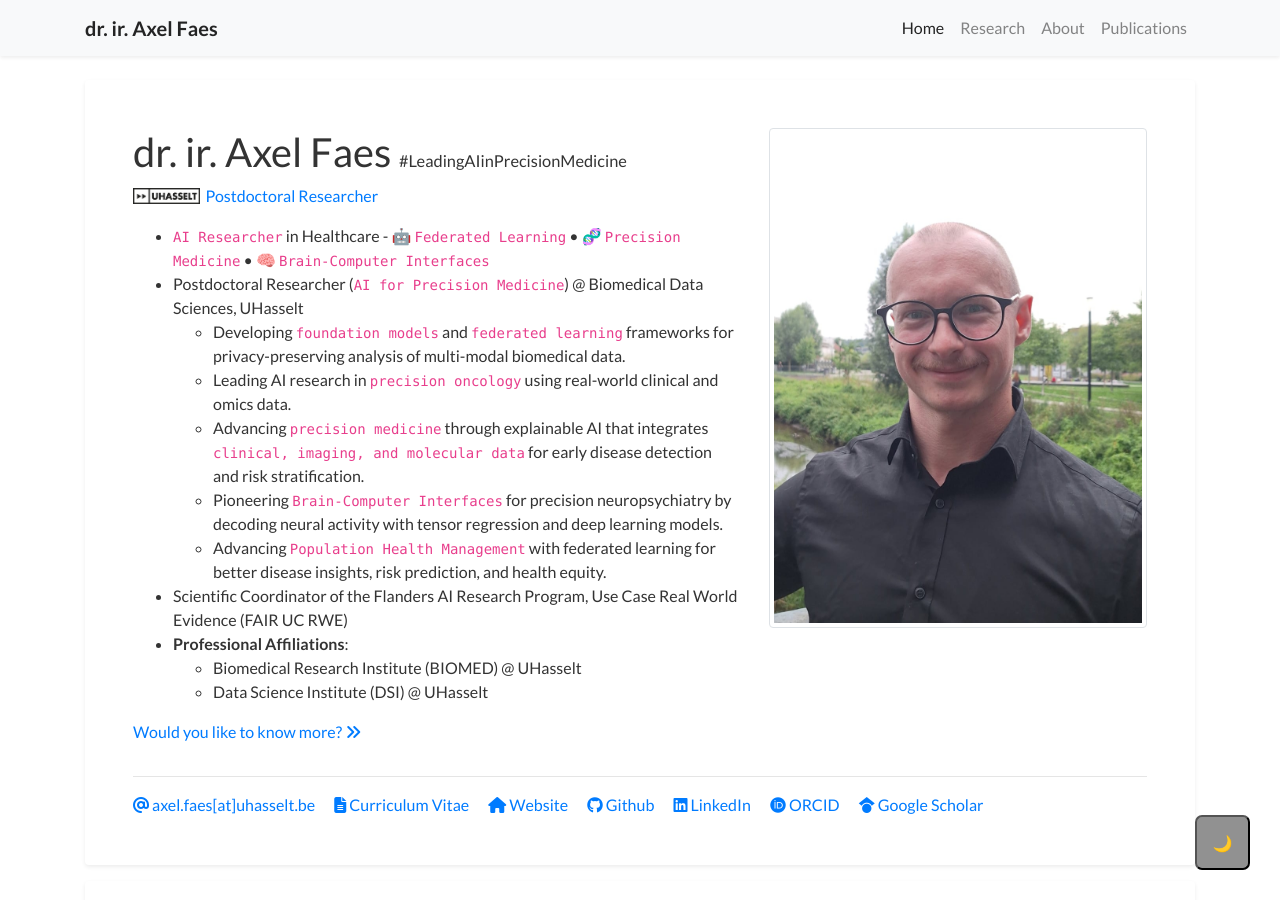
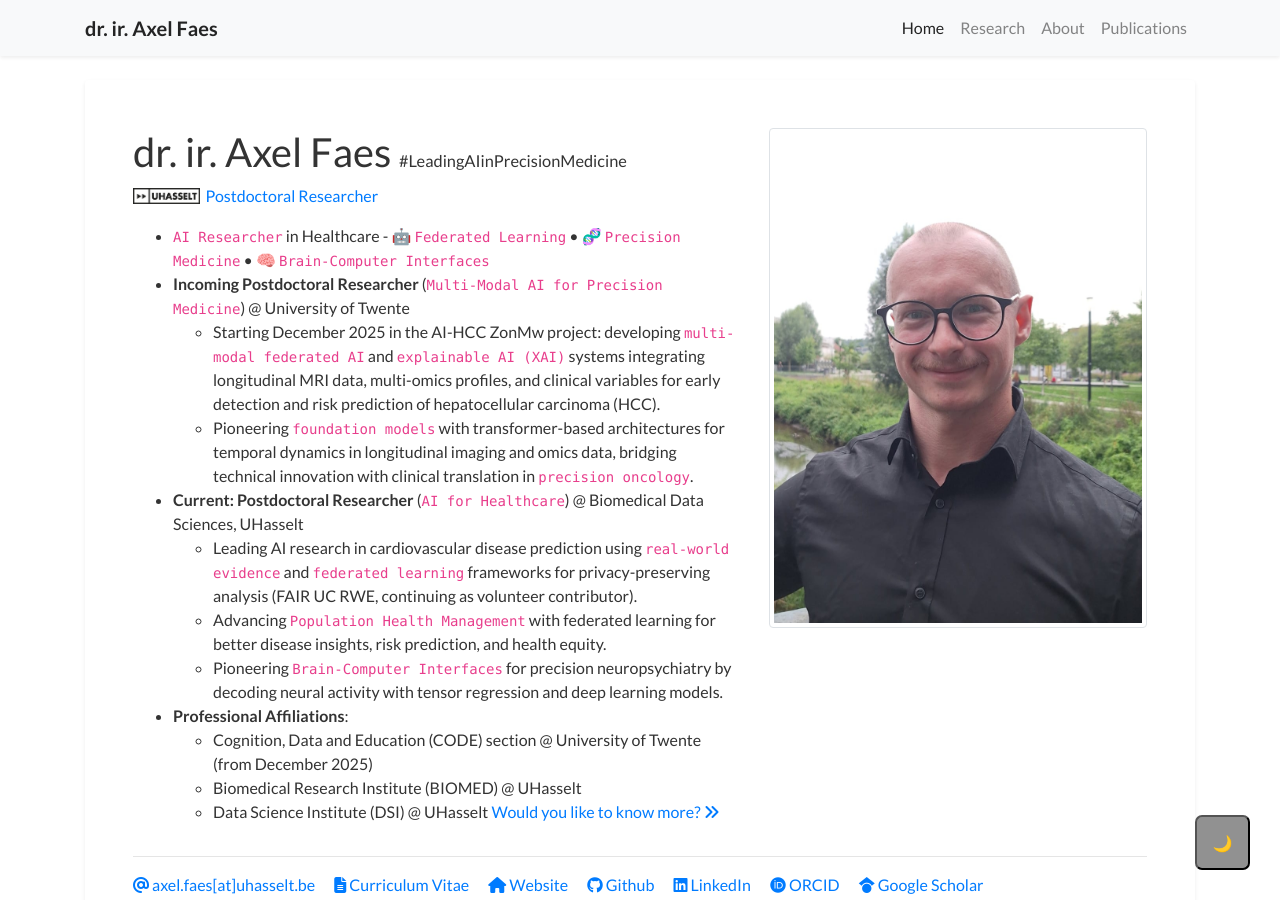
Before and after one commit to TheAxeC/theaxec.github.io, a Jekyll site: the page built from _pages/index.md, in a window 1280 px wide and 900 px high. Built offline with Jekyll 4.4.1, drawn with Linux system fonts in a browser that asks for light colours; a style sheet for code colours, icons or effects is not loaded; some of the changed text lies outside the part shown.

Commit message:
update current position

```diff
--- a/_data/data.yml
+++ b/_data/data.yml
@@ -40,7 +40,7 @@ experience:
   title: Work & Research Experience
   content:
     - title: "Postdoctoral Researcher: Foundation Models & Multi-Modal Federated Learning for Precision Medicine and Liver Cancer Detection"
-      location: University of Twente
+      location: University of Twente / Medisch Spectrum Twente
       duration: January 2026 - Current
       min: true
       about: |
--- a/_data/website.yml
+++ b/_data/website.yml
@@ -41,36 +41,39 @@ description:
       url: 'https://www.uhasselt.be/en/instituten-en/biomed-en/immunology/biomedical-data-sciences'
       image: 'assets/images/badges/UHasselt.jpg'
   content_mobile: |
-    AI Researcher in Healthcare | 🤖 Federated Learning • 🧬 Precision Medicine • 🧠 Brain-Computer Interfaces
+    AI Researcher in Healthcare - 🤖 Federated Learning • 🧬 Precision Medicine • 🧠 Brain-Computer Interfaces
 
-    Postdoctoral Researcher (`AI for Precision Medicine`) @ Biomedical Data Sciences, UHasselt
+    Incoming Postdoctoral Researcher (`Multi-Modal AI for Precision Medicine`) @ University of Twente (starting December 2025)
 
-    Scientific Coordinator of the Flanders AI Research Program, Use Case Real World Evidence (FAIR UC RWE)
+    Current: Postdoctoral Researcher @ Biomedical Data Sciences, UHasselt
 
     **Research Focus**:
       - Foundation models for precision medicine
       - Federated learning for privacy-preserving healthcare analytics
-      - Multi-modal AI integrating clinical, imaging, and omics data
+      - Explainable AI (XAI) for early cancer detection and risk stratification
+      - Multi-modal AI integrating clinical, imaging, and omics data for precision oncology
 
     **Professional Affiliations**:
-      - Biomedical Research Institute (BIOMED)
-      - Data Science Institute (DSI)
+      - University of Twente (Cognition, Data and Education section)
+      - Biomedical Research Institute (BIOMED) @ UHasselt
+      - Data Science Institute (DSI) @ UHasselt
 
       <a href="about">Would you like to know more? <i class="fas fa-angle-double-right"></i></a>
   content: |
     - `AI Researcher` in Healthcare - 🤖 `Federated Learning` • 🧬 `Precision Medicine` • 🧠 `Brain-Computer Interfaces`
-    - Postdoctoral Researcher (`AI for Precision Medicine`) @ Biomedical Data Sciences, UHasselt
-      - Developing `foundation models` and `federated learning` frameworks for privacy-preserving analysis of multi-modal biomedical data.
-      - Leading AI research in `precision oncology` using real-world clinical and omics data.
-      - Advancing `precision medicine` through explainable AI that integrates `clinical, imaging, and molecular data` for early disease detection and risk stratification.
+    - **Incoming Postdoctoral Researcher** (`Multi-Modal AI for Precision Medicine`) @ University of Twente
+      - Starting December 2025 in the AI-HCC ZonMw project: developing `multi-modal federated AI` and `explainable AI (XAI)` systems integrating longitudinal MRI data, multi-omics profiles, and clinical variables for early detection and risk prediction of hepatocellular carcinoma (HCC).
+      - Pioneering `foundation models` with transformer-based architectures for temporal dynamics in longitudinal imaging and omics data, bridging technical innovation with clinical translation in `precision oncology`.
+    - **Current: Postdoctoral Researcher** (`AI for Healthcare`) @ Biomedical Data Sciences, UHasselt
+      - Leading AI research in cardiovascular disease prediction using `real-world evidence` and `federated learning` frameworks for privacy-preserving analysis (FAIR UC RWE, continuing as volunteer contributor).
+      - Advancing `Population Health Management` with federated learning for better disease insights, risk prediction, and health equity.
       - Pioneering `Brain-Computer Interfaces` for precision neuropsychiatry by decoding neural activity with tensor regression and deep learning models.
-      - Advancing `Population Health Management` with federated learning for better disease insights, risk prediction, and health equity.
-    - Scientific Coordinator of the Flanders AI Research Program, Use Case Real World Evidence (FAIR UC RWE)
     - **Professional Affiliations**:
+      - Cognition, Data and Education (CODE) section @ University of Twente (from December 2025)
       - Biomedical Research Institute (BIOMED) @ UHasselt
       - Data Science Institute (DSI) @ UHasselt
-
     <a href="about">Would you like to know more? <i class="fas fa-angle-double-right"></i></a>
+  # - **Scientific Coordinator** of the Flanders AI Research Program, Use Case Real World Evidence (FAIR UC RWE) - continuing in volunteer capacity
   show_portrait: true
   portrait_url: assets/images/photos/axel.jpg
   portrait_height: 500
@@ -212,9 +215,9 @@ covers:
 ##################
 
 updates:
-  # - picture: /assets/images/updates/collaboration.webp
-  #   desc: New position as Postdoctoral Researcher at University of Twente focusing on Foundation Models & Multi-Modal Federated Learning for HCC Detection
-  #   time: January 2026
+  - picture: /assets/images/updates/collaboration.webp
+    desc: New position as Postdoctoral Researcher at University of Twente focusing on Foundation Models & Multi-Modal Federated Learning for HCC Detection
+    time: January 2026
   - picture: /assets/images/updates/publication.webp
     desc: Paper accepted at FLLM2025 - "Optimizing Federated Block-Term Tensor Regression" (Spotlight presentation)
     time: January 2025
```
Also changed, not shown: 1 other file.
